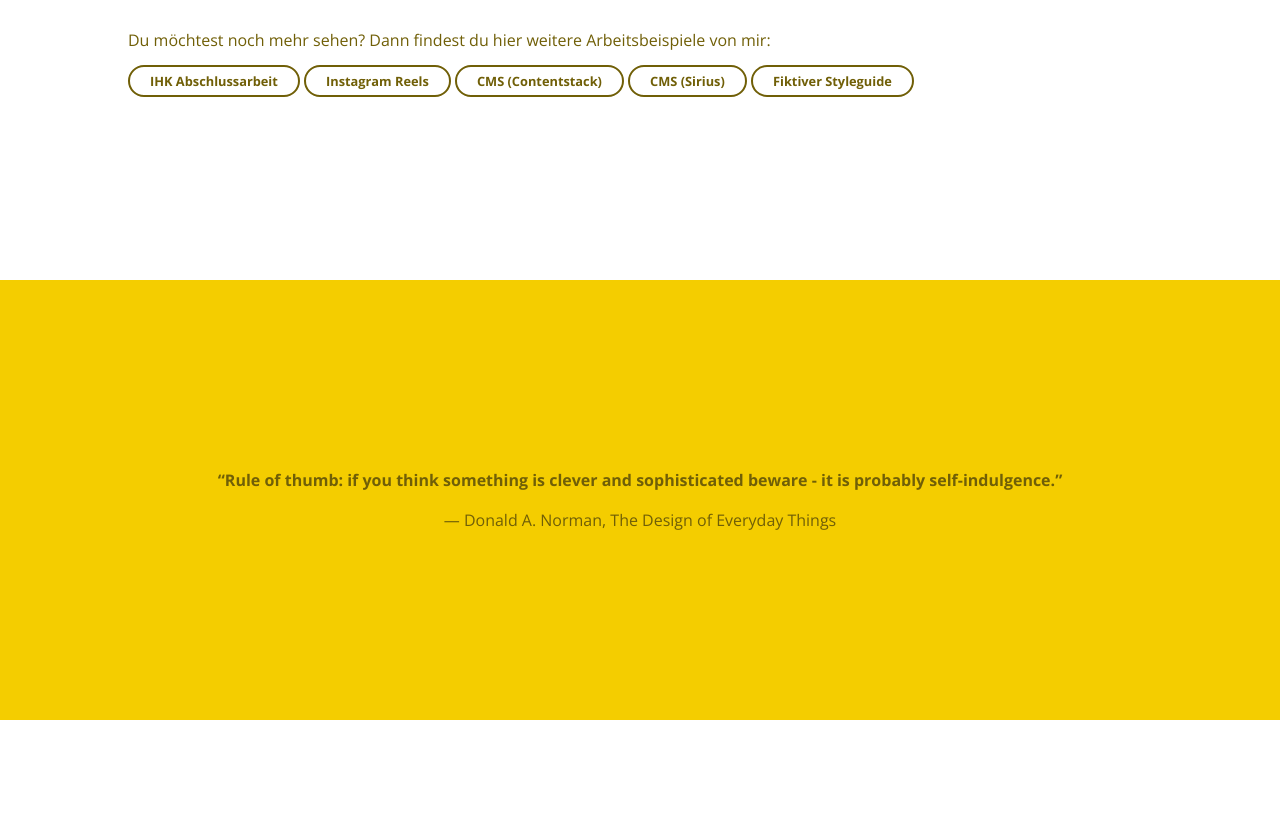
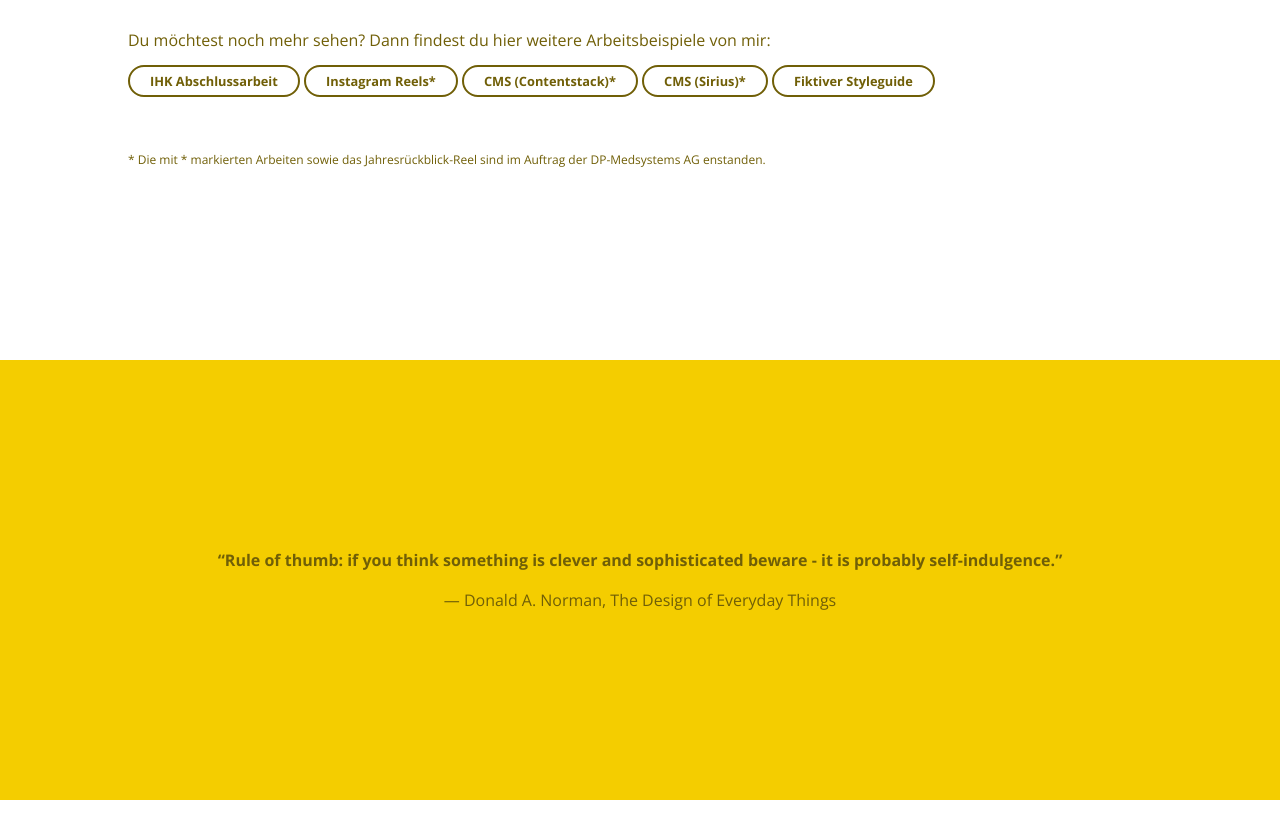
Before and after one commit to britta210/britta210.github.io, a plain HTML site: page index.html in a window 1280 px wide. Shown: the part 3119-3958 px from the top of the page. Drawn offline with nearby package versions, Linux system fonts and the light colour scheme; a web font is replaced by a local one.

Commit message:
Add files via upload

```diff
--- a/index.html
+++ b/index.html
@@ -552,7 +552,7 @@
                 <div class="arbeit-text">
                     <div>
                        <h2>MEINE ARBEIT</h2>
-                    <p>Frei nach dem Motto "Guck mal, das habe ich gemacht. (●'◡'●)"</p>
+                    <p>Frei nach dem Motto <br>"Guck mal, das habe ich gemacht. (●'◡'●)"</p>
                     </div>
                 </div>
                 <div class="arbeit-video video-1">
@@ -562,17 +562,19 @@
                 </div>
                 <div class="arbeit-video video-2">
                     <video controls>
-                        <source src="images/reel-therapeutensuche.mp4" type="video/mp4" />
+                        <source src="images/Sequenz.mp4" type="video/mp4" />
                     </video>
                 </div>
             </div>
             <div class="arbeiten-text">
                 <p>Du möchtest noch mehr sehen? Dann findest du hier weitere Arbeitsbeispiele von mir: </p>
                 <a href="https://www.behance.net/gallery/155903217/Mediengestalter-Digital-und-Print-2021/modules/879632789" target="_blank" class="btn-secondary">IHK Abschlussarbeit</a>
-                <a href="https://www.instagram.com/gemeinsamgegendepression/reels/" target="_blank" class="btn-secondary">Instagram Reels</a>
-                <a href="https://www.janssenmedicalcloud.de/de-de/therapiegebiete/pulmonale-hypertonie/risikopatienten" target="_blank" class="btn-secondary">CMS (Contentstack)</a>
-                <a href="https://www.bms-onkologie.de" target="_blank" class="btn-secondary">CMS (Sirius)</a>
+                <a href="https://www.instagram.com/gemeinsamgegendepression/reels/" target="_blank" class="btn-secondary">Instagram Reels*</a>
+                <a href="https://www.janssenmedicalcloud.de/de-de/therapiegebiete/pulmonale-hypertonie/risikopatienten" target="_blank" class="btn-secondary">CMS (Contentstack)*</a>
+                <a href="https://www.bms-onkologie.de" target="_blank" class="btn-secondary">CMS (Sirius)*</a>
                 <a href="https://www.behance.net/gallery/155903339/CI-Skadis-Hund/modules/879633723" target="_blank" class="btn-secondary">Fiktiver Styleguide</a>
+                <p style="font-size: 12px;">
+                    <br>* Die mit * markierten Arbeiten sowie das Jahresrückblick-Reel sind im Auftrag der DP-Medsystems AG enstanden.</p>
             </div>
         </section>
     </div>
```
